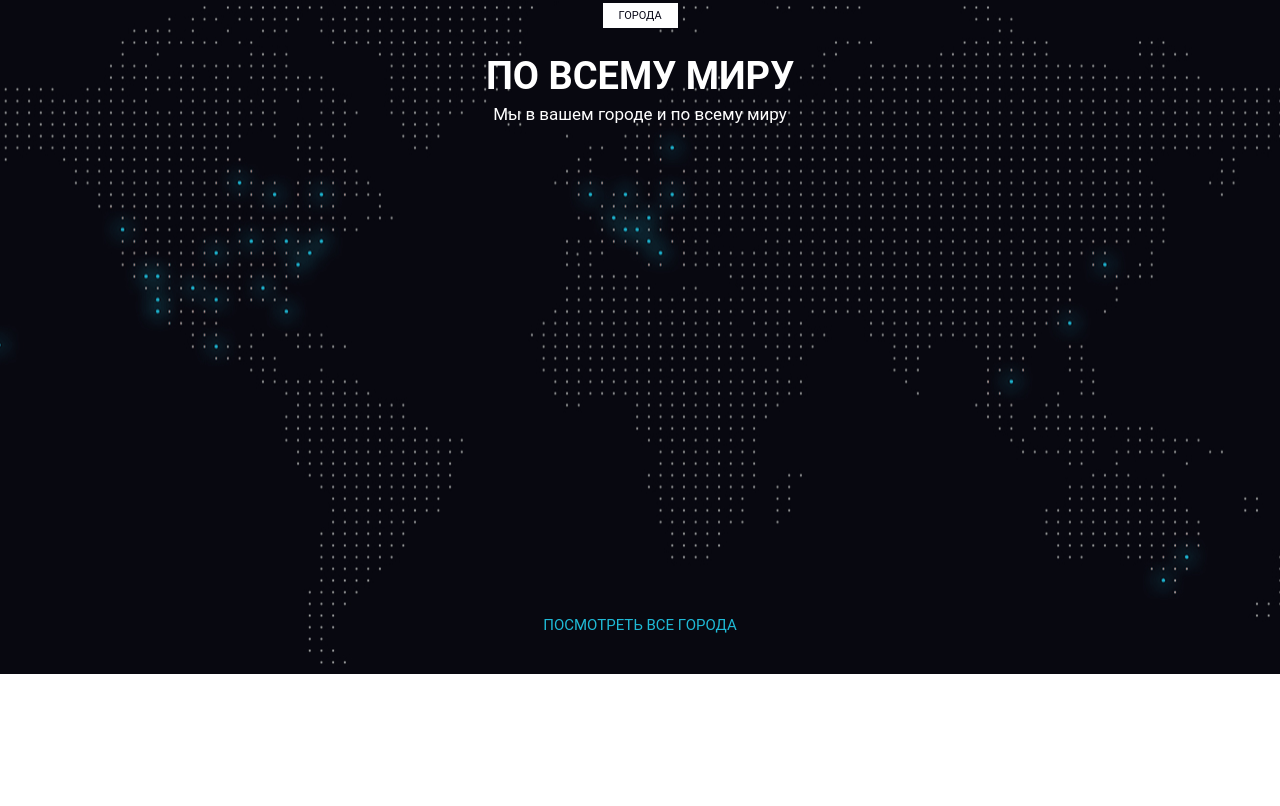
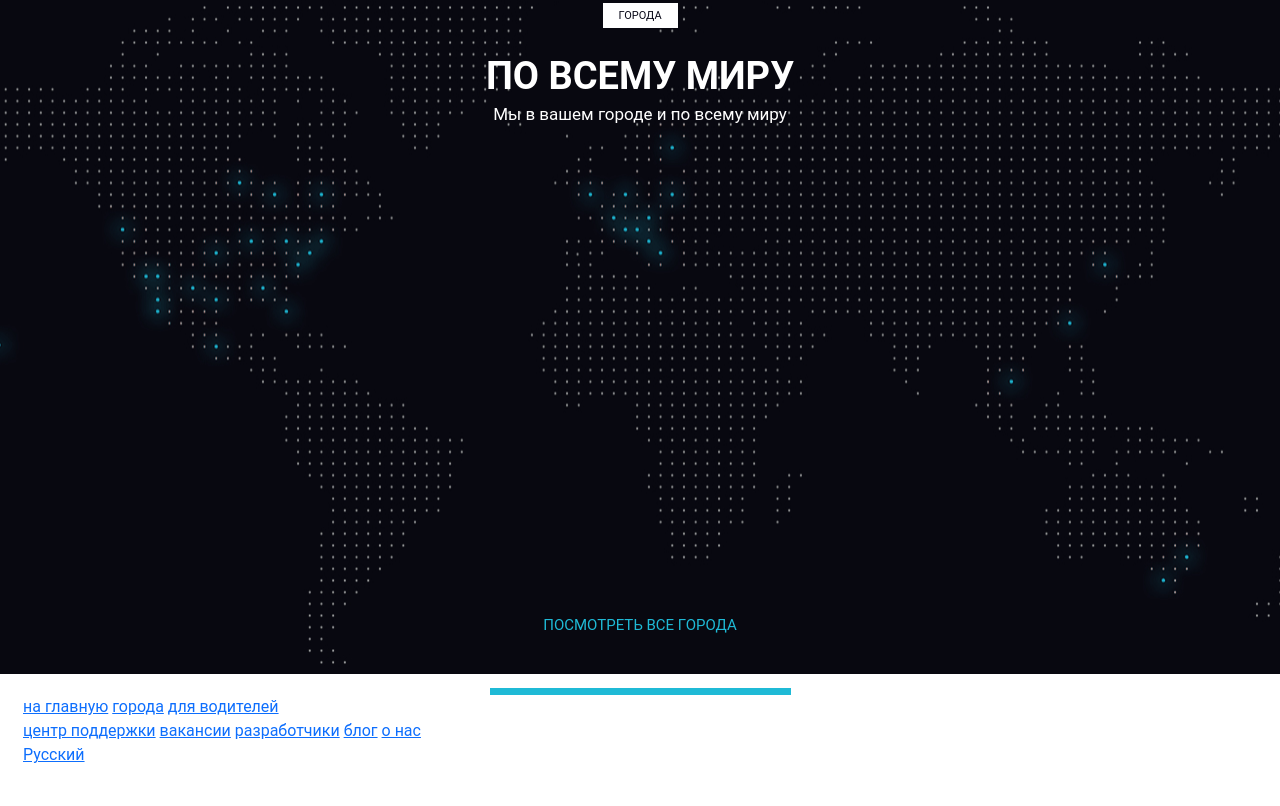
Before and after one commit to Malovanyii/uber, a plain HTML site: page src/index.html in a window 1280 px wide. Shown: the part 4806-5612 px from the top of the page. Before the commit the page ends 5480 px from the top, so only its background shows below. Drawn offline with Linux system fonts and the light colour scheme.

Commit message:
footer 1/4 done

```diff
--- a/src/index.html
+++ b/src/index.html
@@ -363,6 +363,59 @@
         <div class="world_descr">Мы в вашем городе и по всему миру</div>
         <a href="#" class="world_city">посмотреть все города</a>
     </section>
+
+    <footer>
+        <div class="footer_divider"></div>
+        <div class="footer_wrapper">
+            <!-- Если не оборачивать каждый блок в обертку - получится криво -->
+            <div>
+                <div class="footer_social">
+                    <a href="#" class="footer_social_item">
+                        <i class="fab fa-facebook-f"></i>
+                    </a>
+                    <a href="#" class="footer_social_item">
+                        <i class="fab fa-twitter"></i>
+                    </a>
+                    <a href="#" class="footer_social_item">
+                        <i class="fab fa-linkedin"></i>
+                    </a>
+                    <a href="#" class="footer_social_item">
+                        <i class="fab fa-instagram"></i>
+                    </a>
+                </div>
+            </div>
+            <div>
+                <div class="footer_links">
+                    <div class="footer_links_main">
+                        <a href="#">на главную</a>
+                        <a href="#">города</a>
+                        <a href="#">для водителей</a>
+                    </div>
+                    <div class="footer_links_sub">
+                        <a href="#">центр поддержки</a>
+                        <a href="#">вакансии</a>
+                        <a href="#">разработчики</a>
+                        <a href="#">блог</a>
+                        <a href="#">о нас</a>
+                    </div>
+                    <a href="#" class="footer_links_lang">Русский</a>
+                </div>
+            </div>
+            <div>
+                <!-- <div class="footer_mobile">
+                    <a href="#">
+                        <img src="img/app_store.png" alt="App Store">
+                    </a>
+                    <a href="#">
+                        <img src="img/google_play.png" alt="Google play">
+                    </a>
+                    <a href="#">
+                        <img src="img/windows_store.png" alt="Windows store">
+                    </a>
+                </div> -->
+            </div>
+        </div>
+    </footer>
 </body>
 
 </html>
--- a/src/sass/style.sass
+++ b/src/sass/style.sass
@@ -354,3 +354,15 @@ nav
 		text-decoration: none
 		margin-top: 486px
 		color: #1FBAD6
+footer
+	padding: 14px 23px 39px 23px
+	a
+		&:hover
+			text-decoration: none
+.footer
+	&_divider
+		width: 301px
+		height: 7px
+		background: #1FBAD6
+		margin: 0 auto
+	&_wrapper
```
Also changed, not shown: src/css/style.min.css, 1 other file.
